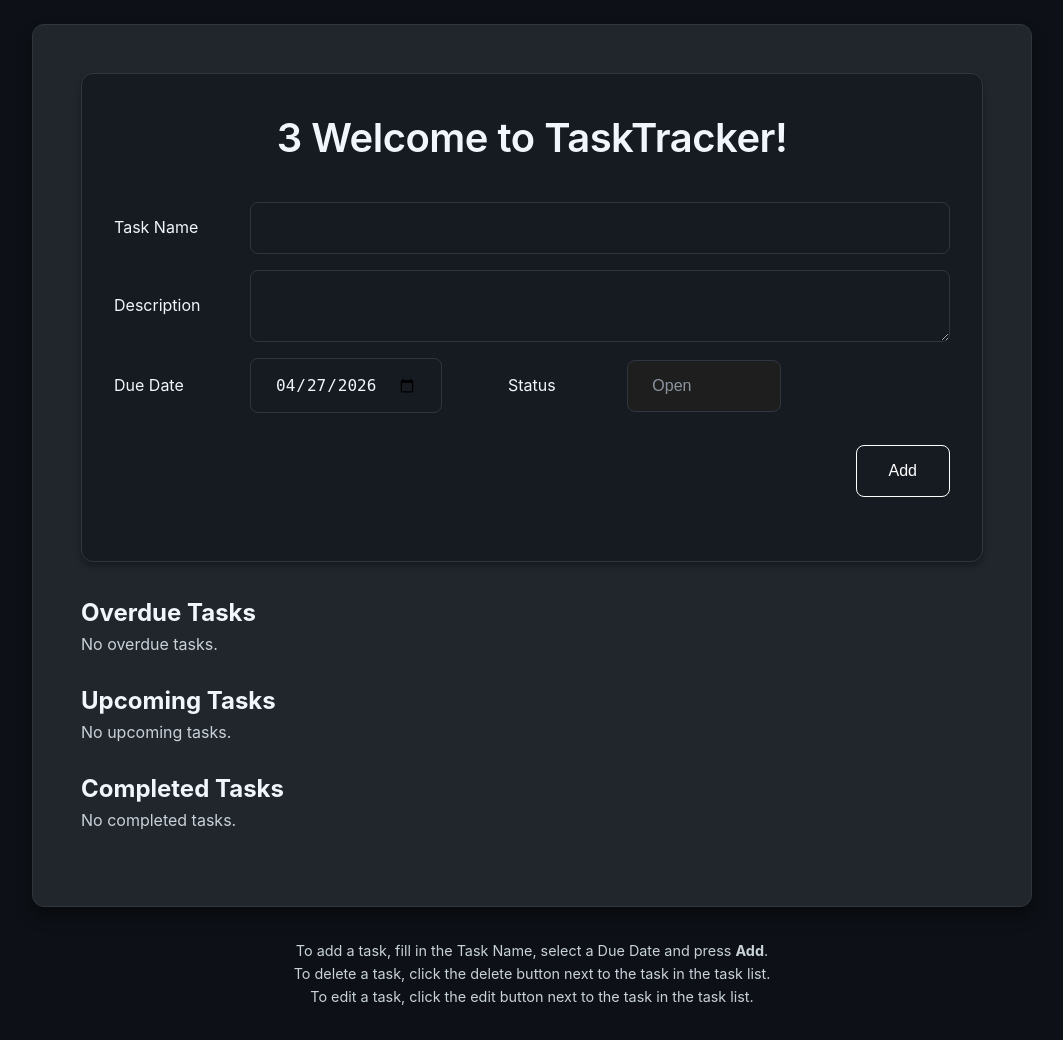
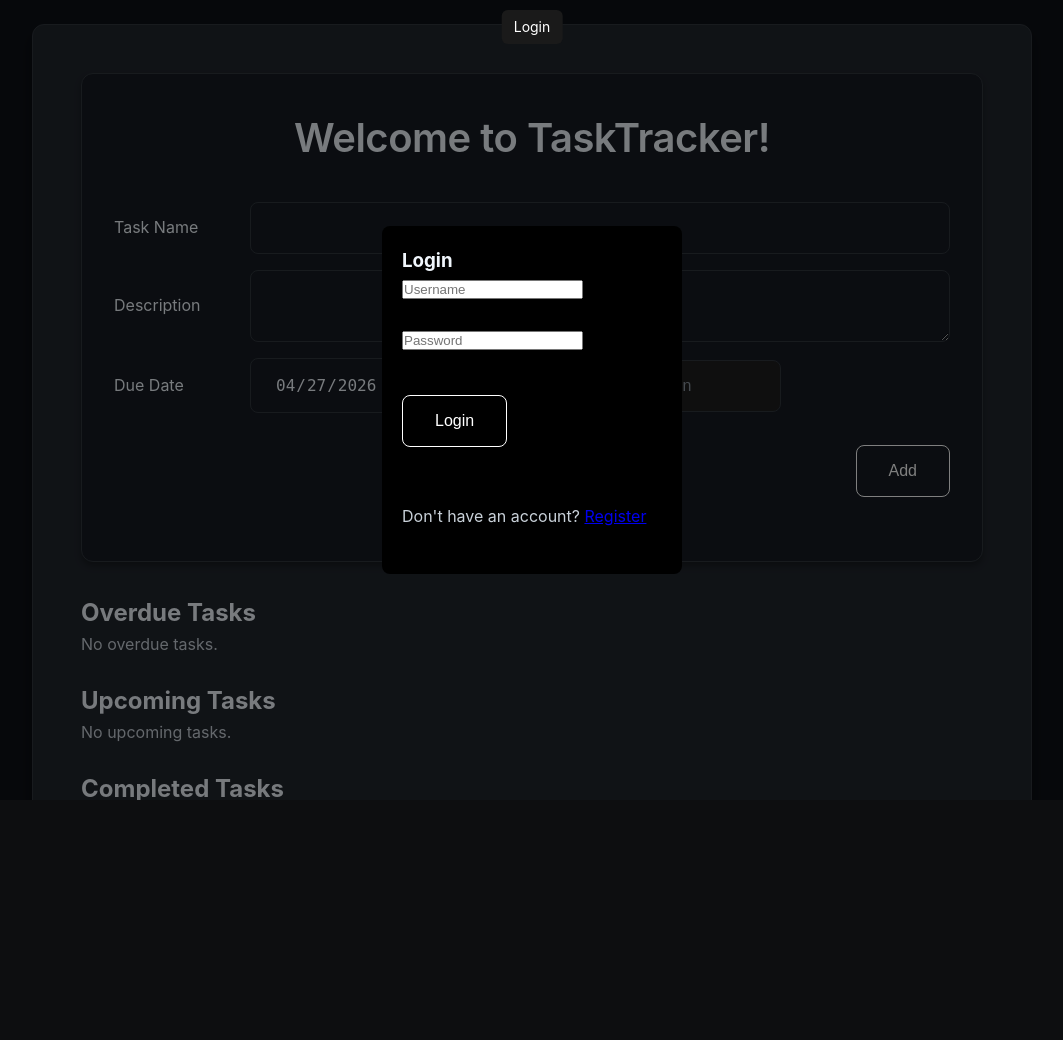
Before and after one commit to girishmallareddi/tasktracker, a Flask app: page / in a window 1280 px wide. Shown: the top 1040 px of the page, without its empty margins (108-1171 px from the left). After the commit the page ends 800 px from the top, so only its background shows below. Run offline with Flask 3, Linux system fonts and the light colour scheme.

Commit message:
Add files via upload

```diff
--- a/templates/index.html
+++ b/templates/index.html
@@ -23,9 +23,55 @@
     {% endwith %}
 
     <!-- This is the body section - contains visible content -->
+     <div style="
+                position:fixed;
+                top:10px;
+                left:50%;
+                transform:translateX(-50%);
+                background:#1a1a1a;
+                color:white;
+                padding:6px 12px;
+                border-radius:6px;
+                font-size:14px;
+                z-index:1000;">
+        {% if session.get('user_id') %}
+            👤 {{ session.get('username') }}
+            <a href="{{ url_for('logout.logout') }}">Logout</a>
+        {% else %}
+            <span onclick="openModal()" style="cursor:pointer;">Login</span>
+        {% endif %}
+    </div>
+
+    <div id="authModal" style="
+                                display:none;
+                                position:fixed;
+                                top:0; left:0;
+                                width:100%; height:100%;
+                                background:rgba(0,0,0,0.5);
+                                justify-content:center;
+                                align-items:center;
+                            ">
+        <div style="background:black; padding:20px; width:300px; border-radius:8px;">
+
+            <h3 id="modalTitle">Login</h3>
+
+            <form method="POST" id="authForm">
+                <input name="username" placeholder="Username" required><br><br>
+                <input name="password" placeholder="Password" required><br><br>
+                <button type="submit" id="submitBtn">Login</button>
+            </form>
+
+            <br>
+
+            <p id="toggleText">
+                Don't have an account?
+                <a href="#" onclick="switchMode()">Register</a>
+            </p>
+        </div>
+    </div>
     <div class="container">
         <div class="section add-task-section">
-            <h1> 3 Welcome to TaskTracker!</h1>
+            <h1>Welcome to TaskTracker!</h1>
 
             <form action="/addtask" method="POST" class="task-form">
 
@@ -62,8 +108,11 @@
                     <div class="task-text">
                         <div><strong>Task Name:</strong> {{ task.task_name }}</div>
 
-                        <div><strong>Description:</strong>
-                            {{ task.task_description if task.task_description else 'None' }}
+                        <div>
+                            <strong>Description:</strong>
+                            <span class="task-desc-preview">
+                                {{ task.task_description if task.task_description else 'None' }}
+                            </span>
                         </div>
 
                         {% if task.due_date %}
@@ -154,9 +203,12 @@
                     <div class="task-text">
                         <div><strong>Task Name:</strong> {{ task.task_name }}</div>
 
-                        <div><strong>Description:</strong>
+                    <div>
+                        <strong>Description:</strong>
+                        <span class="task-desc-preview">
                             {{ task.task_description if task.task_description else 'None' }}
-                        </div>
+                        </span>
+                    </div>
 
                         {% if task.due_date %}
                             <div><strong>Due:</strong> {{ task.due_date }}</div>
@@ -244,9 +296,13 @@
                     <div class="task-text">
                         <div><strong>Task Name:</strong> {{ task.task_name }}</div>
 
-                        <div><strong>Description:</strong>
-                            {{ task.task_description if task.task_description else 'None' }}
+                        <div>
+                            <strong>Description:</strong>
+                            <span class="task-desc-preview">
+                                {{ task.task_description if task.task_description else 'None' }}
+                            </span>
                         </div>
+
                         {% if task.due_date %}
                             <div><strong>Due:</strong> {{ task.due_date }}</div>
                         {% endif %}
@@ -334,6 +390,8 @@
     <script>
         const today = new Date();
 
+        let isLogin = true;
+
         const minDate = today.toISOString().split('T')[0];
         document.getElementById("due_date").min = minDate;
 
@@ -343,8 +401,23 @@
 
         function toggleEditForm(taskId) {
             const form = document.getElementById("edit-form-" + taskId);
+
             if (form.style.display === "none" || form.style.display === "") {
                 form.style.display = "block";
+
+                // 🔥 NEW: resize textarea AFTER showing
+                const textarea = form.querySelector("textarea");
+                if (textarea) {
+                    textarea.style.height = "auto";
+                    textarea.style.height = textarea.scrollHeight + "px";
+
+                    // also attach input listener
+                    textarea.addEventListener("input", function () {
+                        this.style.height = "auto";
+                        this.style.height = this.scrollHeight + "px";
+                    });
+                }
+
             } else {
                 form.style.display = "none";
             }
@@ -359,6 +432,58 @@
                 setTimeout(() => flashMessages.remove(), 500);
             }
         }, 5000);
+
+        function autoResizeTextarea(el) {
+            el.style.height = "auto";
+            el.style.height = el.scrollHeight + "px";
+        }
+
+        // apply to all edit textareas on load
+        document.querySelectorAll('.edit-form textarea').forEach(textarea => {
+            autoResizeTextarea(textarea);
+
+            textarea.addEventListener('input', function () {
+                autoResizeTextarea(this);
+            });
+        });
+
+
+        function openModal() {
+            document.getElementById("authModal").style.display = "flex";
+            setLogin();
+        }
+
+        function setLogin() {
+            isLogin = true;
+            document.getElementById("modalTitle").innerText = "Login";
+            document.getElementById("submitBtn").innerText = "Login";
+            document.getElementById("authForm").action = "/login";
+            document.getElementById("toggleText").innerHTML =
+                `Don't have an account? <a href="#" onclick="switchMode()">Register</a>`;
+        }
+
+        function setRegister() {
+            isLogin = false;
+            document.getElementById("modalTitle").innerText = "Register";
+            document.getElementById("submitBtn").innerText = "Register";
+            document.getElementById("authForm").action = "/register";
+            document.getElementById("toggleText").innerHTML =
+                `Already have an account? <a href="#" onclick="switchMode()">Login</a>`;
+        }
+
+        function switchMode() {
+            if (isLogin) setRegister();
+            else setLogin();
+        }
+
+        // Auto open if not logged in
+        {% if not session.get('user_id') %}
+        window.onload = function() {
+            openModal();
+        };
+        {% endif %}
+
+
     </script>
 
 </body>
```
